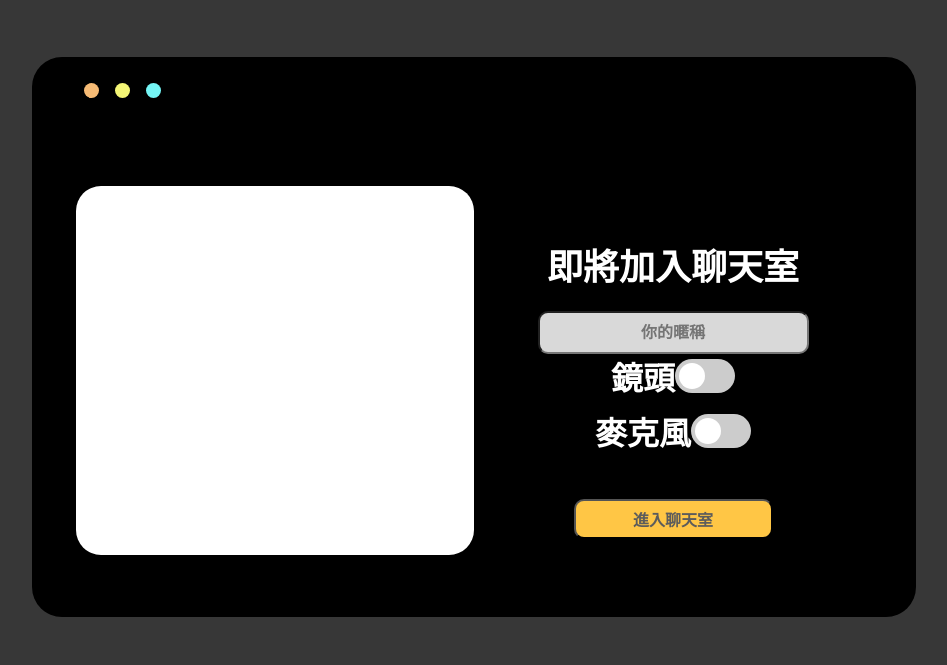
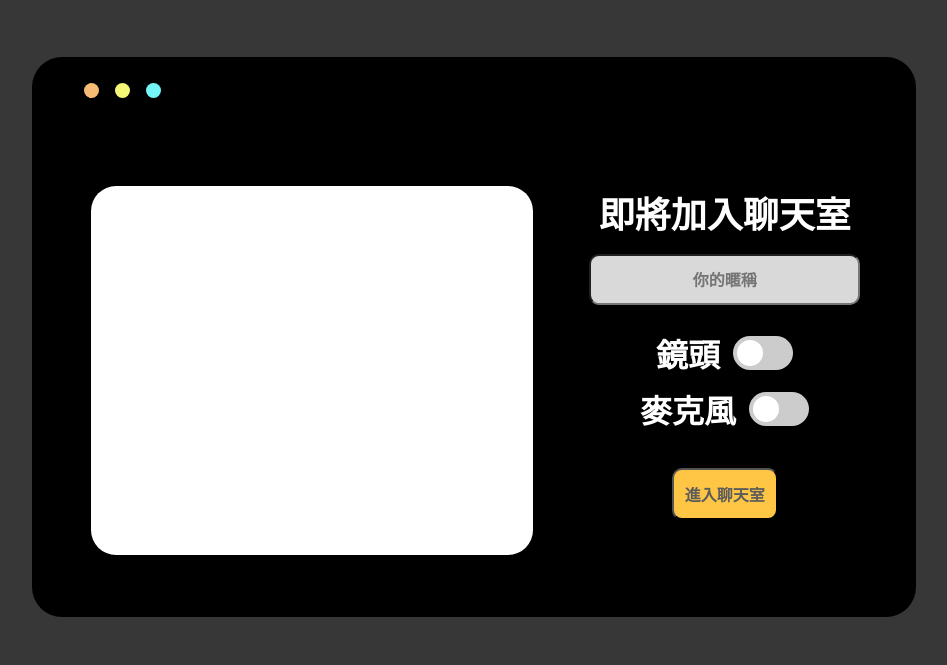
Before and after one commit to jason01180118/aws_project, a Python web app: template templates/chatroom_added.html in a window 1280 px wide. Shown: the part 151-816 px from the top of the page, without its empty margins (166-1113 px from the left). Run offline with Jinja, Linux system fonts and the light colour scheme; the template is opened without the code that fills it, so the values that code supplies are empty.

Commit message:
feat: finish chat index

```diff
--- a/templates/chatroom_added.html
+++ b/templates/chatroom_added.html
@@ -4,6 +4,11 @@
 <head>
     <title>Flask_Chat_App</title>
     <style>
+        p {
+            margin: 0;
+            padding: 0;
+        }
+
         .circle {
             width: 100%;
             height: 100%;
@@ -97,17 +102,19 @@
                         <div class="circle" style="width:15px; height:15px; background: #75F6F6;margin: 1%;"></div>
                     </div>
                 </div>
-                <div style="width:100%; height:88%;display: flex;justify-content: center;align-items: center;">
+                <div style="width:100%; height:88%;display: flex;justify-content: space-evenly;align-items: center;">
                     <div
-                        style="width:45%; height:75%;display: flex;justify-content: center;align-content: center;background-color: #FFFFFF;border-radius: 25px;">
+                        style="width:50%; height:75%;display: flex;justify-content: center;align-content: center;background-color: #FFFFFF;border-radius: 25px;">
                     </div>
-                    <div
-                        style="width:45%; height:75%;display: flex;justify-content: center;flex-direction: column;align-content: center;">
-                        <p
-                            style="width:100%; height:10%;font-size: 36px;font-family:inter;color: white;text-align:center;font-weight: 900;">
-                            即將加入聊天室</p>
+                    <div style="width:30%; height:75%;display: flex;flex-direction: column;align-content: center;">
+                        <div style="width:100%; height:15%;display: flex;justify-content: center;">
+                            <p
+                                style="font-size: 36px;font-family:inter;color: white;text-align:center;font-weight: 900;">
+                                即將加入聊天室</p>
+                        </div>
 
-                        <div style="width:100%; height:10%;display: flex;justify-content: center;">
+
+                        <div style="width:100%; height:12%;display: flex;justify-content: center;margin-top: 5%;">
                             <form action="" method="POST">
                                 <input
                                     style="height:100%;border-radius: 10px;font-size: 16px;font-family:inter;background-color:#D9D9D9;color: #5C5C5C;text-align:center;font-weight: 700;"
@@ -116,9 +123,10 @@
                         </div>
 
 
-                        <div style="height:15%;display: flex;justify-content: center;align-items: center;">
+                        <div
+                            style="height:15%;display: flex;justify-content: center;align-items: center;margin-top:10%">
                             <p
-                                style="font-size: 32px;font-family:inter;color: white;text-align:center;font-weight: 700;">
+                                style="font-size: 32px;font-family:inter;color: white;text-align:center;font-weight: 700;margin-right:5%;">
                                 鏡頭</p>
                             <label class="switch">
                                 <input type="checkbox">
@@ -127,16 +135,16 @@
                         </div>
                         <div style="height:15%;display: flex;justify-content: center;align-items: center;">
                             <p
-                                style="font-size: 32px;font-family:inter;color: white;text-align:center;font-weight: 700;">
+                                style="font-size: 32px;font-family:inter;color: white;text-align:center;font-weight: 700;margin-right:5%;">
                                 麥克風</p>
                             <label class="switch">
                                 <input type="checkbox">
                                 <span class="slider round"></span>
                             </label>
                         </div>
-                        <div style="width:100%; height:11%;display: flex;justify-content: center;margin-top: 10%">
+                        <div style="width:100%; height:14%;display: flex;justify-content: center;margin-top: 12%">
                             <button
-                                style="width:50%; height:100%;border-radius: 10px;background-color:#FFC645 ;font-size: 16px;font-family:inter;color: #5C5C5C;text-align:center;font-weight: 700;"
+                                style="width:40%; height:100%;border-radius: 10px;background-color:#FFC645 ;font-size: 16px;font-family:inter;color: #5C5C5C;text-align:center;font-weight: 700;"
                                 onClick="myFunction()" type='button'>
                                 進入聊天室
                             </button>
```
